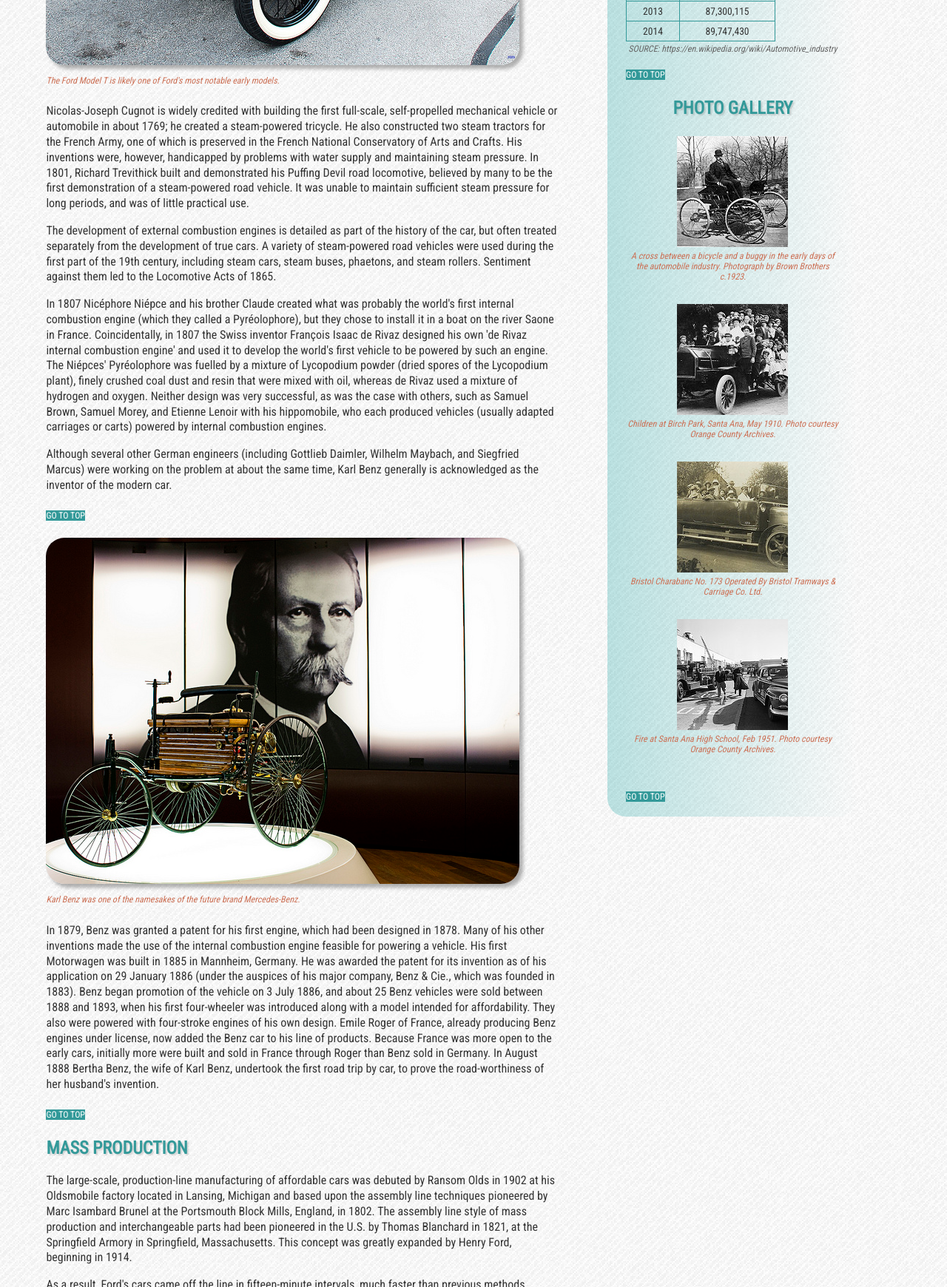
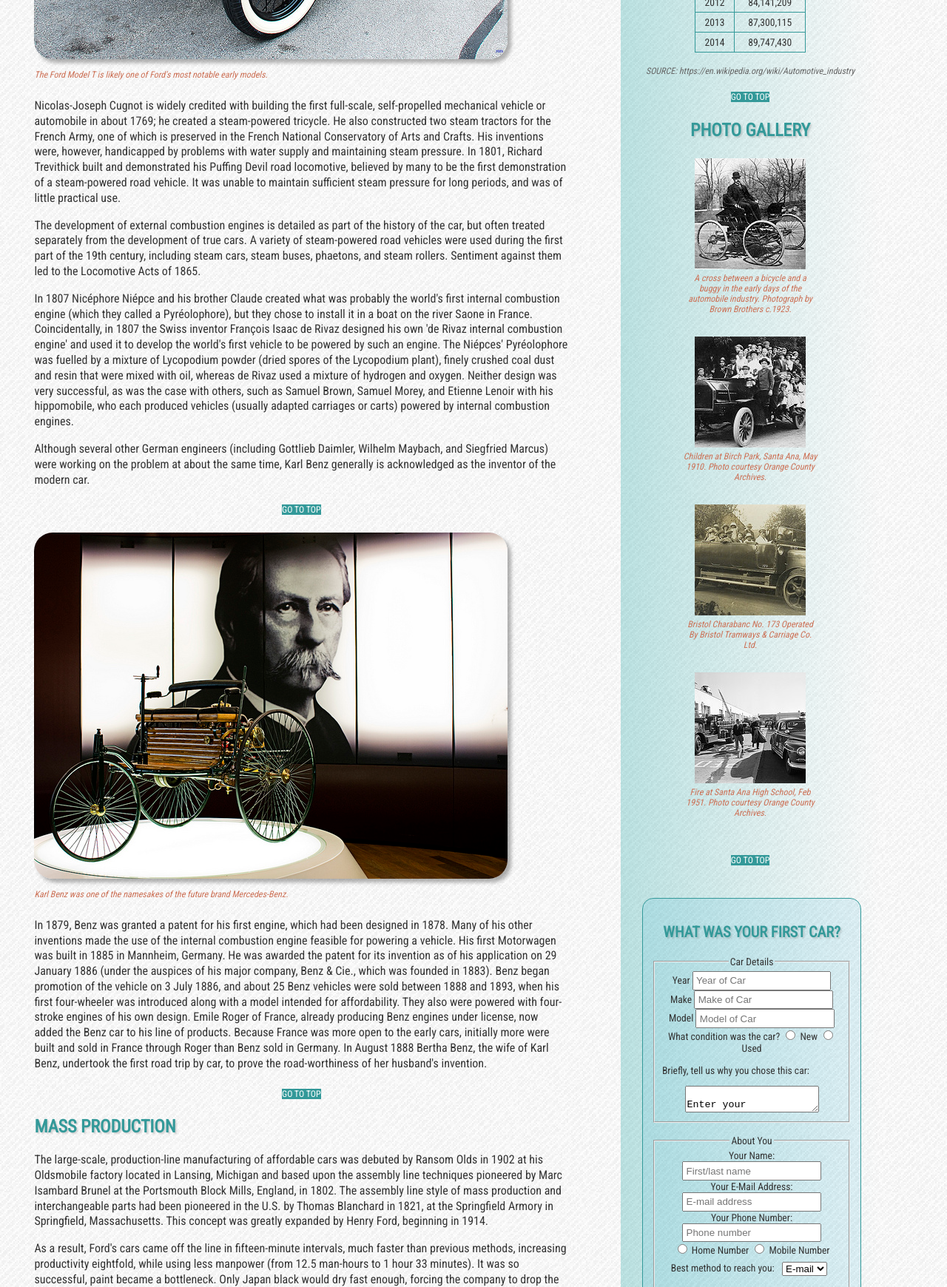
Before and after one commit to easutton/dws1b, a plain HTML site: page sutton-elizabeth-project4/index.html in a window 1280 px wide. Shown: the part 1060-2800 px from the top of the page at 74% size. Drawn offline with Linux system fonts and the light colour scheme.

Commit message:
Finalized table & form; also validated

```diff
--- a/sutton-elizabeth-project4/css/styles.css
+++ b/sutton-elizabeth-project4/css/styles.css
@@ -50,13 +50,15 @@ a:active {
 
 /*----------Body----------*/
 
-#wrapper, body {
-	background: url("../images/debut_light_@2X.png");
+#wrapper {
 	margin-left: auto;
 	margin-right: auto;
-	padding: 1%;
-	border: 0;
-	width: 95%;
+	padding: 3%;
+	}
+
+body {
+	background: url("../images/debut_light_@2X.png");
+	width: 100%;
 	height: 100%;
 	}
 
@@ -65,7 +67,7 @@ h1 {
 	border-radius: 25px;
 	box-shadow: 5px 5px 5px rgba(102,102,102,0.5);
 	width: 240px;
-	height:186px;
+	height: 186px;
 	padding: 0;
 	margin-left: auto;
 	margin-right: auto;
@@ -113,7 +115,7 @@ h6 {
 	color: #339999;
 	font-size: 0.75em;
 	text-transform: uppercase;
-	text-align: left;
+	text-align: center;
 	margin: 20px 0;
 	}
 
@@ -204,13 +206,13 @@ table, th, td {
 	font-weight: 100;
 	color: #333;
 	font-size: 1em;
-	margin: 15px 0 0 0;
+	margin: 5% 25%;
    	padding: 5px;
    	text-align: center;
 	}
 
 table {
-	width: 70%;
+	width: 50%;
 	height: auto;
 	border-collapse: collapse;
 	}
@@ -248,13 +250,61 @@ aside {
 div.gallery_pics {
 	width: 150px;
 	height: 150px;
-	display: block;
 	margin: auto;
 	}
 
 figcaption.gallery_figcaps {
 	text-align: center;
 	padding: 5px 0 30px 0;
+	width: 60%;
+	margin: auto;
+	}
+
+/*----------Form----------*/
+
+form {
+	width: 90%;
+	font-family: "Roboto Condensed", Arial, Helvetica, sans-serif;
+	font-weight: 500;
+	font-size: 0.85em;
+	color: #333;
+	text-align: center;
+	border: 1px solid #339999;
+	border-radius: 15px;
+	float: right;
+	padding: 4%;
+	margin: 8% 0;
+	background: rgba(0,153,204,0.1);
+	}
+
+input {
+	width: auto;
+	padding: 0.25em;
+	}
+
+INPUT:hover {
+	background-color: rgba(207,192,162,0.25);
+	}
+
+INPUT:focus {
+	background-color: rgba(207,192,162,0.5);
+	}
+
+INPUT:focus:hover {
+	background-color: rgba(207,192,162,0.75);
+	}
+
+select[name="method"] {
+	margin: 3%;
+	}
+
+#input[type="submit"] {
+	background: #339999;
+	color: #fff;
+	border: 1px solid #339999;
+	border-radius: 4px;
+	padding: 5px 20px;
+	margin: 6%;
 	}
 
 
@@ -270,7 +320,8 @@ footer {
 	height: 63px;
 	text-transform: uppercase;
 	padding: 0 0 10px 0;
-	margin: 0 auto;
+	margin-left: auto;
+	margin-right: auto;
 	clear: both;
 	background: #339999;
 	}
--- a/sutton-elizabeth-project4/index.html
+++ b/sutton-elizabeth-project4/index.html
@@ -205,6 +205,91 @@
 			</figure>
 
 			<h6><a href="#top">Go to top</a></h6>
+
+			<!-- begin form -->
+		<form action="http://example.com/join.php">
+
+		<h3>What Was Your First Car?</h3>
+
+			<fieldset id="input1">
+				<legend>Car Details</legend>
+
+				<label for="year">Year</label>
+				<input type="text" name="year"
+		 			maxlength="30" placeholder="Year of Car"
+		 			required="required" /><br>
+
+				<label for="make">Make</label>
+				<input type="text" name="make"
+		 			id="make" placeholder="Make of Car"
+		 			required="required" /><br>
+
+		 		<label for="model">Model</label>
+				<input type="text" name="model"
+		 			maxlength="30" placeholder="Model of Car"
+		 			required="required" /><br>
+
+				What condition was the car?
+				<input id="new" type="radio"
+					name="new" value="a"  />
+				<label for="new">New</label>
+
+				<input id="used" type="radio"
+					name="used" value="a"  />
+				<label for="used">Used</label>
+
+				<p>Briefly, tell us why you chose this car:</p>
+
+				<textarea name="comments">
+					Enter your comments...
+				</textarea><br>
+
+			</fieldset>
+
+		 	<br>
+
+			<fieldset id="input2">
+				<legend>About You</legend>
+
+				<label for="name">Your Name:</label>
+					<input type="text" name="Your Name"
+		 			maxlength="30" placeholder="First/last name"
+		 			required="required" /><br>
+
+				<label for="email">Your E-Mail Address:</label>
+		 		<input type="email" name="email"
+		 			maxlength="30" placeholder="E-mail address"
+		 			required="required" /><br>
+
+				<label for="phone">Your Phone Number:</label>
+		 		<input type="text" name="Your Phone Number"
+		 			maxlength="30" placeholder="Phone number"
+		 			required="required" /><br>
+
+		 		<input type="radio" name="phone"
+					value="Home Number"  required="required" /> Home Number
+
+				<input type="radio" name="phone"
+					value="Mobile Number" required="required" /> Mobile Number<br>
+
+		 		<label for="method">Best method to reach you:</label>
+				<!--begin dropdown list-->
+			 	<select name="method">
+
+			 	<option value="email">E-mail</option>
+
+			 	<option value="phone">Phone</option>
+
+			 	</select>
+
+			 </fieldset>
+
+		 	<input type="submit" value="Submit"  />
+
+		 </form><!-- end form -->
+
+		 	<h6><a href="#top">Go to top</a></h6>
+
 		</aside><!-- end main content -->
 
 	<footer><!-- begin secondary nav -->
```
